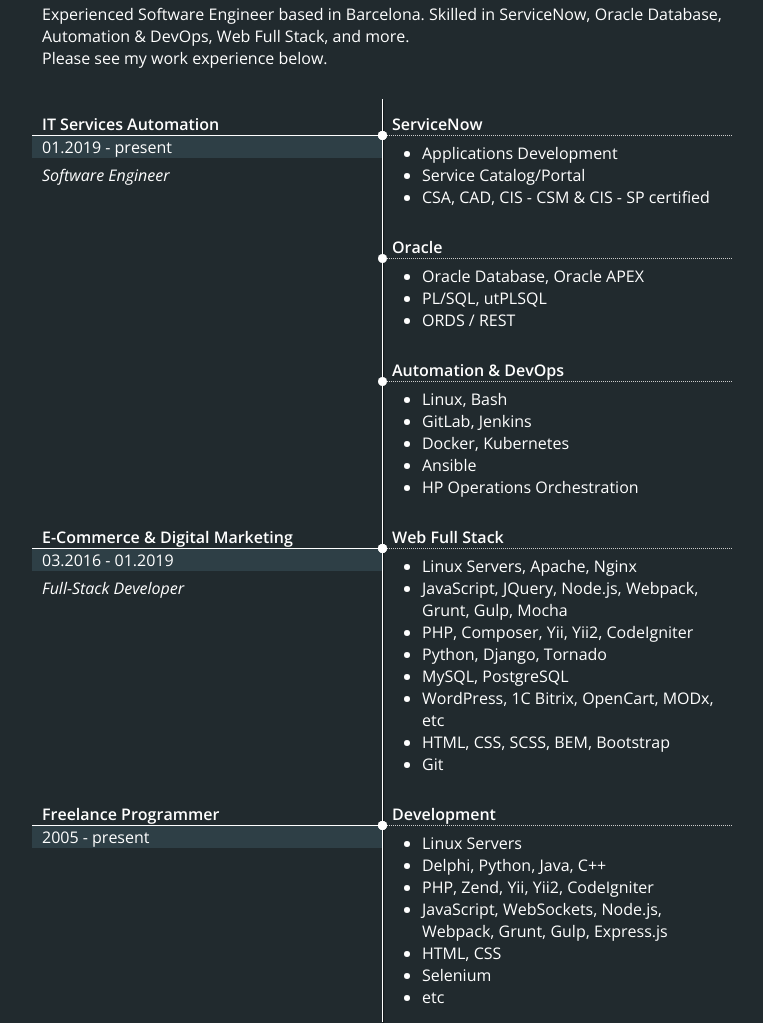
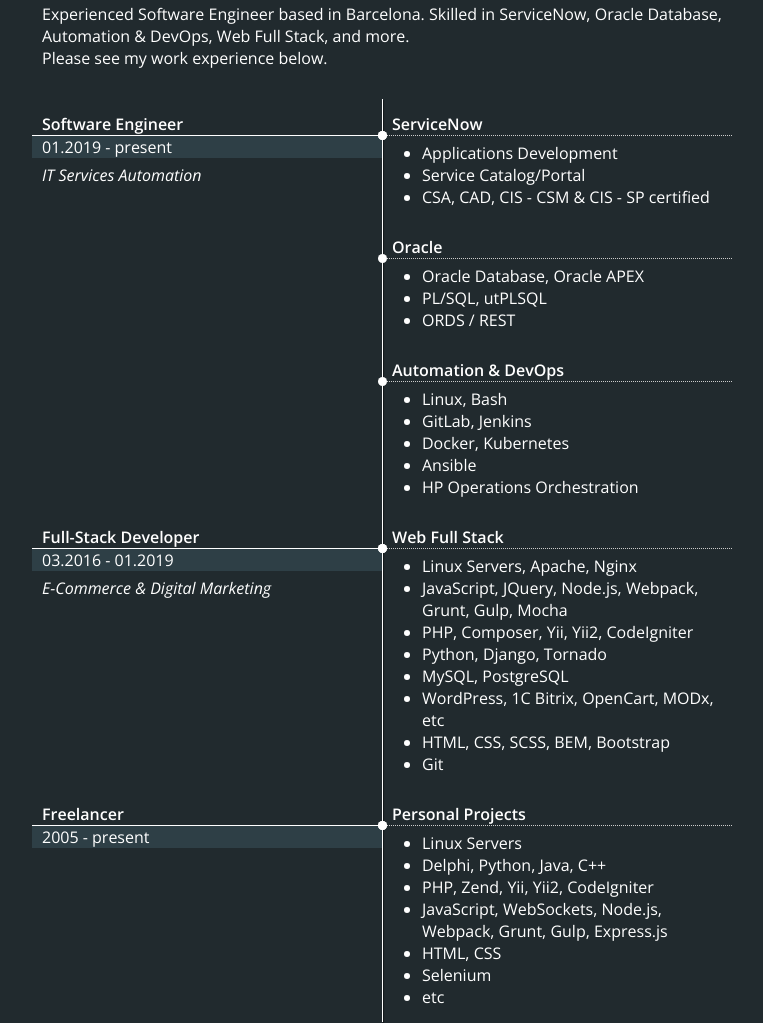
Before and after one commit to DmitryM/dmitrii.github.io, a plain HTML site: page index.html in a window 1280 px wide. Shown: the part 215-1238 px from the top of the page, without its empty margins (258-1021 px from the left). Drawn offline with nearby package versions, Linux system fonts and the light colour scheme.

Commit message:
Update index.html

```diff
--- a/index.html
+++ b/index.html
@@ -187,9 +187,9 @@
   </section>
   <section class="resume">
     <div class="resume__block resume__block_type_experience">
-      <p class="resume__item resume__item_type_title">IT Services Automation</p>
+      <p class="resume__item resume__item_type_title">Software Engineer</p>
       <p class="resume__item resume__item_type_period">01.2019 - present</p>
-      <p class="resume__item resume__item_type_position">Software Engineer</p>
+      <p class="resume__item resume__item_type_position">IT Services Automation</p>
     </div>
     <div class="resume__block resume__block_type_skill">
       <p class="resume__item resume__item_type_title">ServiceNow</p>
@@ -218,9 +218,9 @@
       </ul>
     </div>
     <div class="resume__block resume__block_type_experience">
-      <p class="resume__item resume__item_type_title">E-Commerce & Digital Marketing</p>
+      <p class="resume__item resume__item_type_title">Full-Stack Developer</p>
       <p class="resume__item resume__item_type_period">03.2016 - 01.2019</p>
-      <p class="resume__item resume__item_type_position">Full-Stack Developer</p>
+      <p class="resume__item resume__item_type_position">E-Commerce & Digital Marketing</p>
     </div>
     <div class="resume__block resume__block_type_skill">
       <p class="resume__item resume__item_type_title">Web Full Stack</p>
@@ -236,11 +236,11 @@
       </ul>
     </div>
     <div class="resume__block resume__block_type_experience">
-      <p class="resume__item resume__item_type_title">Freelance Programmer</p>
+      <p class="resume__item resume__item_type_title">Freelancer</p>
       <p class="resume__item resume__item_type_period">2005 - present</p>
     </div>
     <div class="resume__block resume__block_type_skill">
-      <p class="resume__item resume__item_type_title">Development</p>
+      <p class="resume__item resume__item_type_title">Personal Projects</p>
       <ul class="resume__item resume__item_type_list">
         <li>Linux Servers</li>
         <li>Delphi, Python, Java, C++</li>
```
